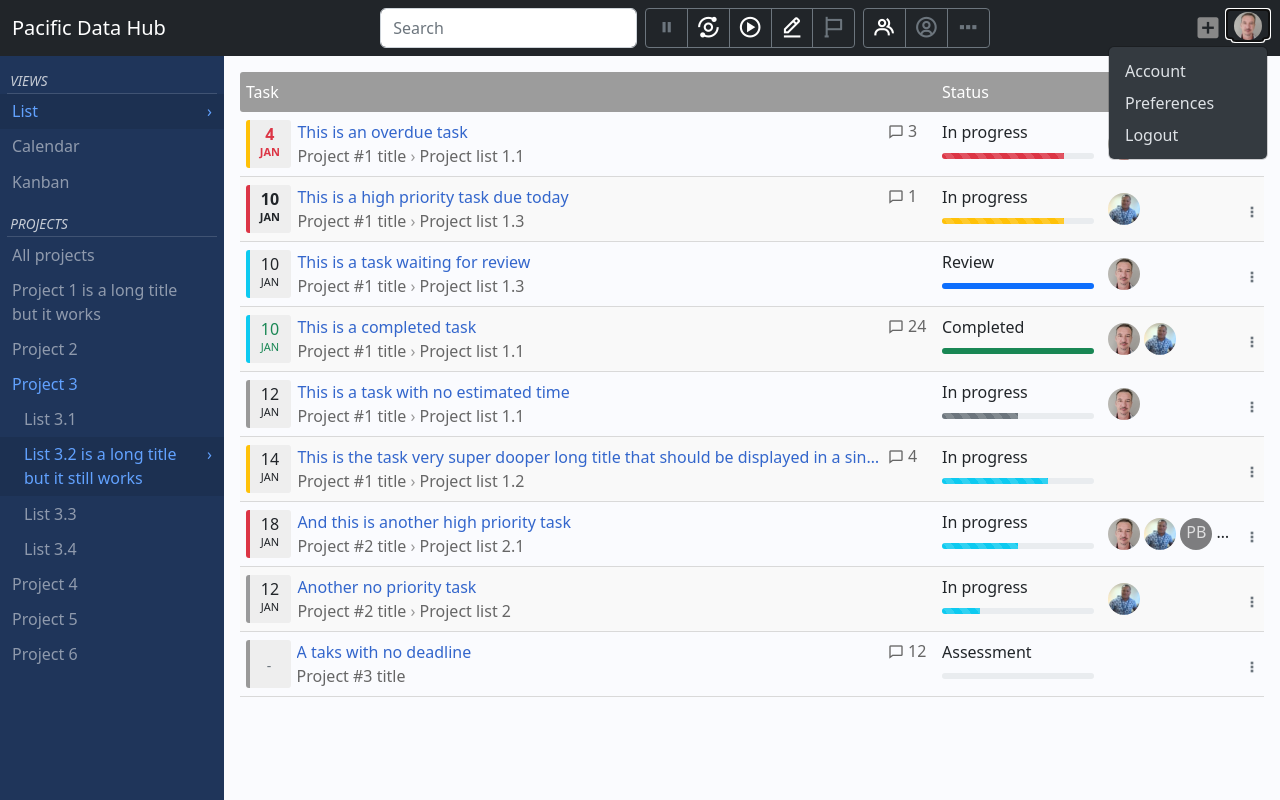
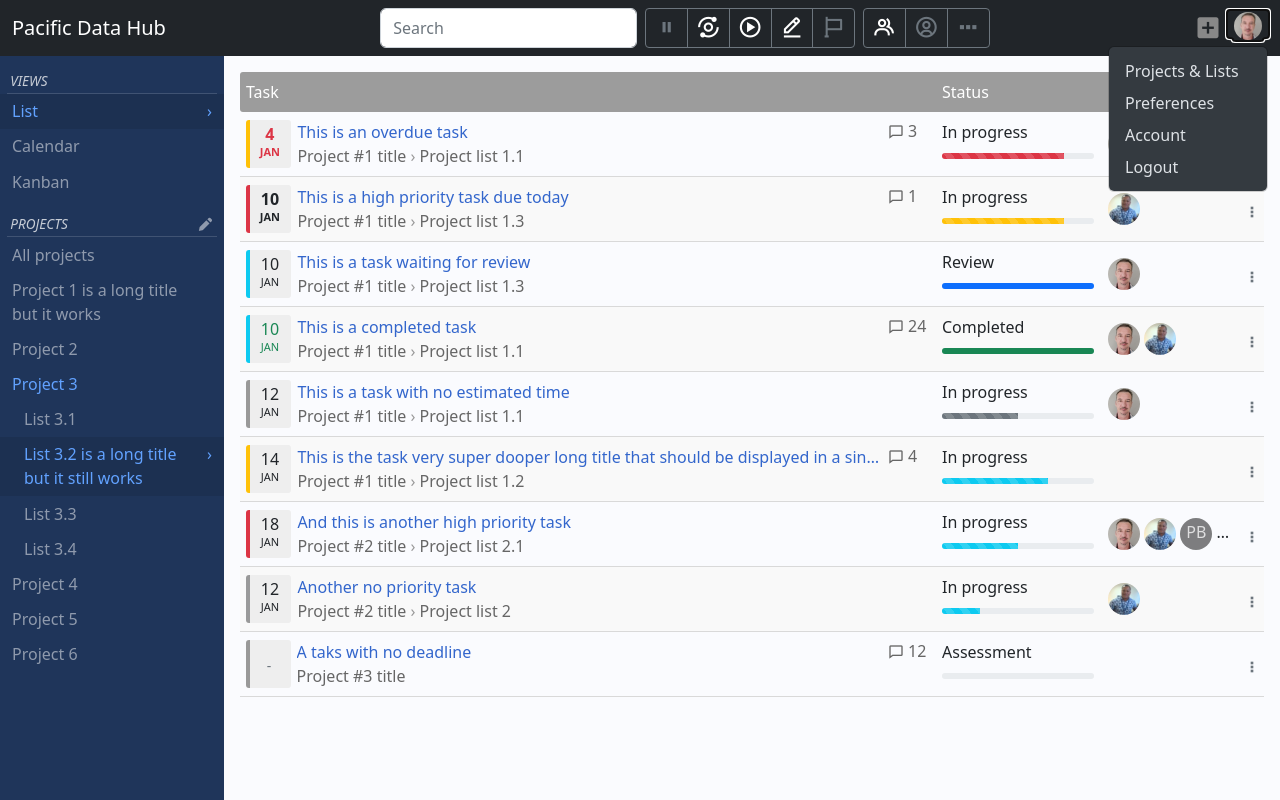
Before and after one commit to stanozr/taskfreak, a Flask app: page /list in a window 1280 px wide, after a click that opens the changed part. Run offline with Flask 2, Linux system fonts and the light colour scheme; some libraries are stand-ins or nearby versions.

Commit message:
Prepare routes for settings

```diff
--- a/application/routes.py
+++ b/application/routes.py
@@ -45,3 +45,18 @@ def kanban():
 		now=datetime.datetime.utcnow(),
 		js=['dragula.min.js', 'task_kanban.js']
 	)
+
+@app.route("/settings/projects")
+def settings_projects():
+	# List of projects, invitations, join and leave projects
+	pass
+
+@app.route("/settings/account")
+def settings_account():
+	# User account settings, i.e. name, email, password
+	pass
+
+@app.route("/settings/preferences")
+def settings_preferences():
+	# User preferences, i.e. default view, notifications
+	pass
--- a/application/static/css/app.css
+++ b/application/static/css/app.css
@@ -101,6 +101,14 @@
   padding: 0.25em;
   text-transform: uppercase;
   border-bottom: 1px solid rgba(255,255,255,.15);
+}
+.sidebar h4 a i {
+  font-size: 1.25em;
+  color: rgba(255,255,255,.5);
+}
+.sidebar h4 a:hover i {
+  font-size: 1.25em;
+  color: rgba(255,255,255,.75);
 }
 .sidebar ul {
   margin: 0;
--- a/application/templates/layout/page.html
+++ b/application/templates/layout/page.html
@@ -33,8 +33,9 @@
           <!-- span class="rounded-circle">PB</span -->
         </a>
         <ul class="dropdown-menu dropdown-menu-dark dropdown-menu-end">
-          <li><a class="dropdown-item" href="#">Account</a></li>
-          <li><a class="dropdown-item" href="#">Preferences</a></li>
+          <li><a class="dropdown-item" href="{{ url_for('settings_projects') }}">Projects &amp; Lists</a></li>
+          <li><a class="dropdown-item" href="{{ url_for('settings_preferences') }}">Preferences</a></li>
+          <li><a class="dropdown-item" href="{{ url_for('settings_account') }}">Account</a></li>
           <li><a class="dropdown-item" href="#">Logout</a></li>
         </ul>
       </div>
--- a/application/templates/layout/task.html
+++ b/application/templates/layout/task.html
@@ -54,7 +54,10 @@
     <li><a href="{{ url_for('calendar') }}" class="{% if menu=='calendar' %}active{% endif %}">Calendar</a></li>
     <li><a href="{{ url_for('kanban') }}" class="{% if menu=='kanban' %}active{% endif %}">Kanban</a></li>
   </ul>
-  <h4>Projects</h4>
+  <h4>
+    <a href="{{ url_for('settings_projects') }}" class="float-end"><i class='bx bxs-pencil'></i></a>
+    Projects
+  </h4>
   <ul>
     <li><a href="#">All projects</a></li>
     <li><a href="#">Project 1 is a long title but it works</a></li>
```
